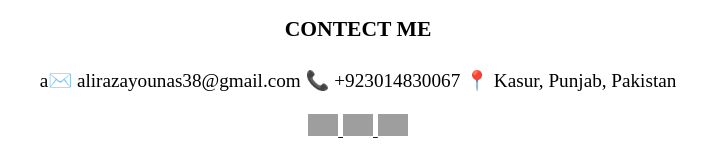
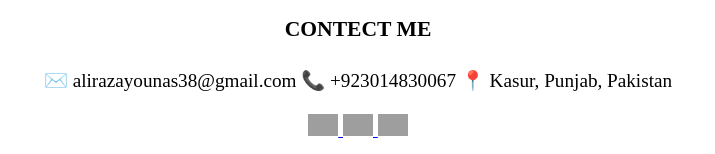
Before and after one commit to lancercode404/Ali-Raza-Resumes, a plain HTML site: page index.html in a window 1280 px wide. Shown: the part 698-852 px from the top of the page, 282-997 px from the left. Drawn offline with Linux system fonts and the light colour scheme; grey boxes are pictures that could not be loaded.

Commit message:
Update and rename resume.html to index.html

```diff
--- a/resume.html
+++ b/index.html
@@ -49,7 +49,7 @@
 <p style="max-width: 500px; line-height: 1.8; text-align: center; font-size: 18px; margin: 20px 0; margin-center: 0;">
     <b><big text align="Left">CONTECT ME </big></b>
     <br>
-    <big><p> a✉️ alirazayounas38@gmail.com
+    <big><p> ✉️ alirazayounas38@gmail.com
 📞 +923014830067
 📍 Kasur, Punjab, Pakistan
 <br>
```
